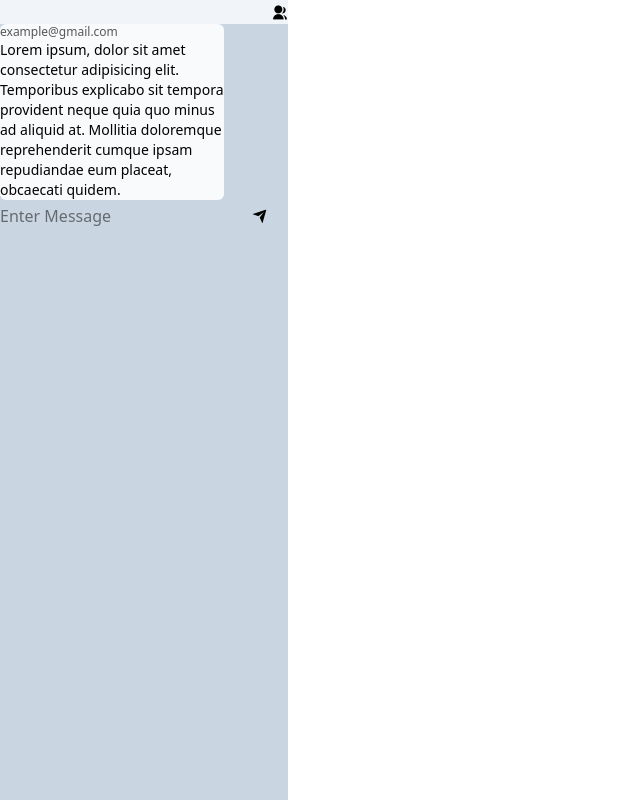
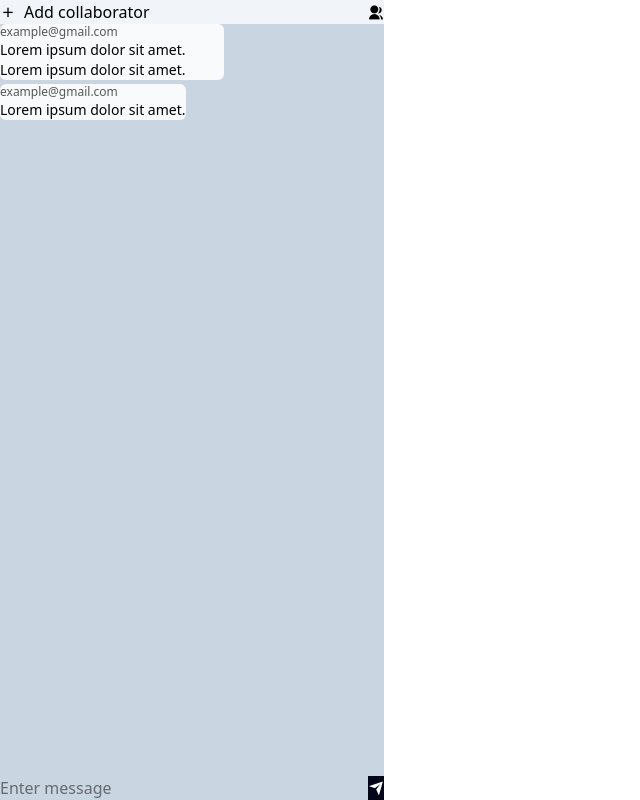
Before and after one commit to simhadri-bharath/Aibot, a React (Vite) app in the folder frontend/: page /project in a window 1280 px wide. Shown: the whole page, without its empty margins (0-640 px from the left). Built offline with nearby package versions, Linux system fonts and the light colour scheme.

Commit message:
userSelect Modal complete

```diff
--- a/frontend/src/screens/Project.jsx
+++ b/frontend/src/screens/Project.jsx
@@ -1,39 +1,100 @@
-import React from 'react'
+import React, { useState } from 'react'
 import { useLocation } from 'react-router-dom'
 const Project = () => {
     const location = useLocation();
     console.log(location.state)
+    const [ isSidePanelOpen, setIsSidePanelOpen ] = useState(false)
+    const [ isModalOpen, setIsModalOpen ] = useState(false)
+    const [ selectedUserId, setSelectedUserId ] = useState([])
+    const users = [
+        { id: 1, name: 'User One' },
+        { id: 2, name: 'User Two' },
+        { id: 3, name: 'User Three' },
+        { id: 4, name: 'User Four' },
+        { id: 5, name: 'User Five' },
+        { id: 6, name: 'User Six' },
+        { id: 7, name: 'User Seven' },
+        { id: 8, name: 'User Eight' },
+        { id: 9, name: 'User Nine' },
+        { id: 10, name: 'User Ten' },
+    ]
+
+    const handleUserClick = (id) => {
+        setSelectedUserId([ ...selectedUserId, id ])
+    }
     return (
-        <main className='h-screen w-screen flex '>
-            <section className='left relative flex flex-col h-full min-w-72 bg-slate-300'>
-                <header className='flex justify-end p-2 px-4 w-full bg-slate-100'>
-                    <button className='p-2'>
-                        <i className='ri-group-fill'></i>
+        <main className='h-screen w-screen flex'>
+            <section className="left relative flex flex-col h-full min-w-96 bg-slate-300">
+                <header className='flex justify-between items-center p-2 px-4 w-full bg-slate-100'>
+                    <button className='flex gap-2' onClick={() => setIsModalOpen(true)}>
+                        <i className="ri-add-fill mr-1"></i>
+                        <p>Add collaborator</p>
+                    </button>
+                    <button onClick={() => setIsSidePanelOpen(!isSidePanelOpen)} className='p-2'>
+                        <i className="ri-group-fill"></i>
                     </button>
                 </header>
-                <div className='conversation-area flex-grow flex-col'>
-                    <div className='message-box p-1 flex-grow flex flex-col gap-1'>
-                        <div className='meaasge max-w-56 flex flex-col p-2 bg-slate-50 w-fit rounded-md'>
-                            <small className='opacity-65 text-xs'>
-                                example@gmail.com
-                            </small>
-                            <p className='text-sm'>Lorem ipsum, dolor sit amet consectetur adipisicing elit. Temporibus explicabo sit tempora provident neque quia quo minus ad aliquid at. Mollitia doloremque reprehenderit cumque ipsam repudiandae eum placeat, obcaecati quidem.</p>
+
+                <div className="conversation-area flex-grow flex flex-col">
+
+                    <div className="message-box p-1 flex-grow flex flex-col gap-1">
+                        <div className="message max-w-56 flex flex-col p-2 bg-slate-50 w-fit rounded-md">
+                            <small className='opacity-65 text-xs'>example@gmail.com</small>
+                            <p className='text-sm'>Lorem ipsum dolor sit amet. Lorem ipsum dolor sit amet.</p>
                         </div>
-                        <div className='inputField w-full flex'>
-                            <input
-                                className='p-2 px-4 border-none outline-none'
-                                type="text" placeholder='Enter Message'
-                            />
-                            <button className='flex-grow px-3'>
-                                <i className='ri-send-plane-fill'></i>
-                            </button>
+                        <div className="ml-auto max-w-56 message flex flex-col p-2 bg-slate-50 w-fit rounded-md">
+                            <small className='opacity-65 text-xs'>example@gmail.com</small>
+                            <p className='text-sm'>Lorem ipsum dolor sit amet.</p>
+                        </div>
+                    </div>
+                    <div className="inputField w-full flex">
+                        <input className='p-2 px-4 border-none outline-none flex-grow' type="text" placeholder='Enter message' />
+                        <button className='px-5 bg-slate-950 text-white'><i className="ri-send-plane-fill"></i></button>
+                    </div>
+
+                </div>
+
+                <div className={`sidePanel w-full h-full flex flex-col gap-2 bg-slate-50 absolute transition-all ${isSidePanelOpen ? 'translate-x-0' : '-translate-x-full'} top-0`}>
+                    <header className='flex justify-end px-4 p-2 bg-slate-200'>
+                        <button onClick={() => setIsSidePanelOpen(!isSidePanelOpen)} className='p-2'>
+                            <i className="ri-close-fill"></i>
+                        </button>
+                    </header>
+                    <div className="users flex flex-col gap-2">
+                        <div className="user cursor-pointer hover:bg-slate-200 p-2 flex gap-2 items-center">
+                            <div className='aspect-square rounded-full w-fit h-fit flex items-center justify-center p-5 text-white bg-slate-600'>
+                                <i className="ri-user-fill absolute"></i>
+                            </div>
+                            <h1 className='font-semibold text-lg'>username</h1>
                         </div>
                     </div>
                 </div>
-                <div className='sidePanel w-36 h-60 bg-red-600 absolute left-[-100%] top-0'> </div>
-
             </section>
-
+            {isModalOpen && (
+                <div className="fixed inset-0 bg-black bg-opacity-50 flex items-center justify-center">
+                    <div className="bg-white p-4 rounded-md w-96 max-w-full relative">
+                        <header className='flex justify-between items-center mb-4'>
+                            <h2 className='text-xl font-semibold'>Select User</h2>
+                            <button onClick={() => setIsModalOpen(false)} className='p-2'>
+                                <i className="ri-close-fill"></i>
+                            </button>
+                        </header>
+                        <div className="users-list flex flex-col gap-2 mb-16 max-h-96 overflow-auto">
+                            {users.map(user => (
+                                <div key={user.id} className={`user cursor-pointer hover:bg-slate-200 ${selectedUserId.indexOf(user.id) != -1 ? 'bg-slate-200' : ""} p-2 flex gap-2 items-center`} onClick={() => handleUserClick(user.id)}>
+                                    <div className='aspect-square relative rounded-full w-fit h-fit flex items-center justify-center p-5 text-white bg-slate-600'>
+                                        <i className="ri-user-fill absolute"></i>
+                                    </div>
+                                    <h1 className='font-semibold text-lg'>{user.name}</h1>
+                                </div>
+                            ))}
+                        </div>
+                        <button className='absolute bottom-4 left-1/2 transform -translate-x-1/2 px-4 py-2 bg-blue-600 text-white rounded-md'>
+                            Add Collaborators
+                        </button>
+                    </div>
+                </div>
+            )}
         </main>
     )
 }
```
